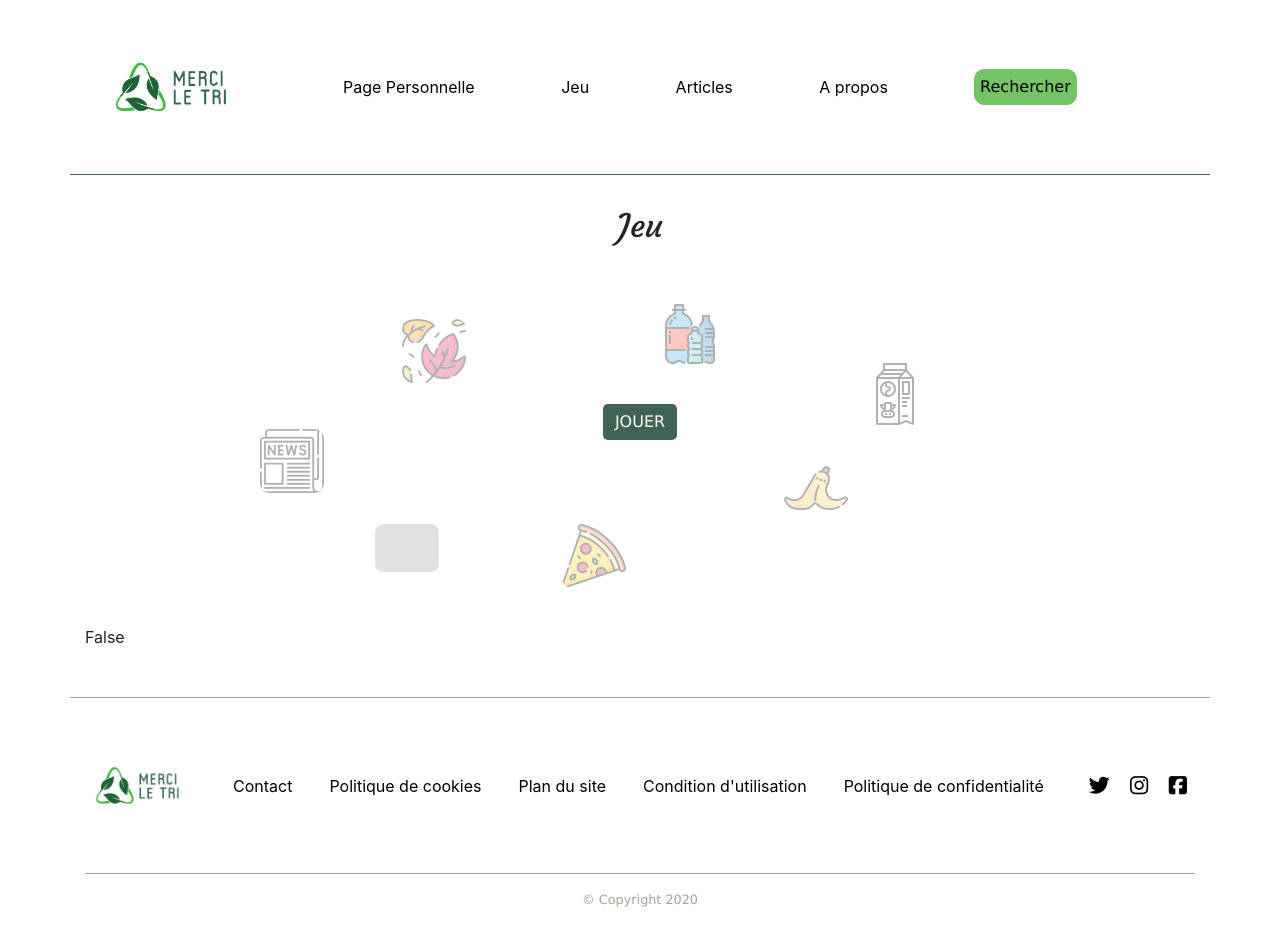
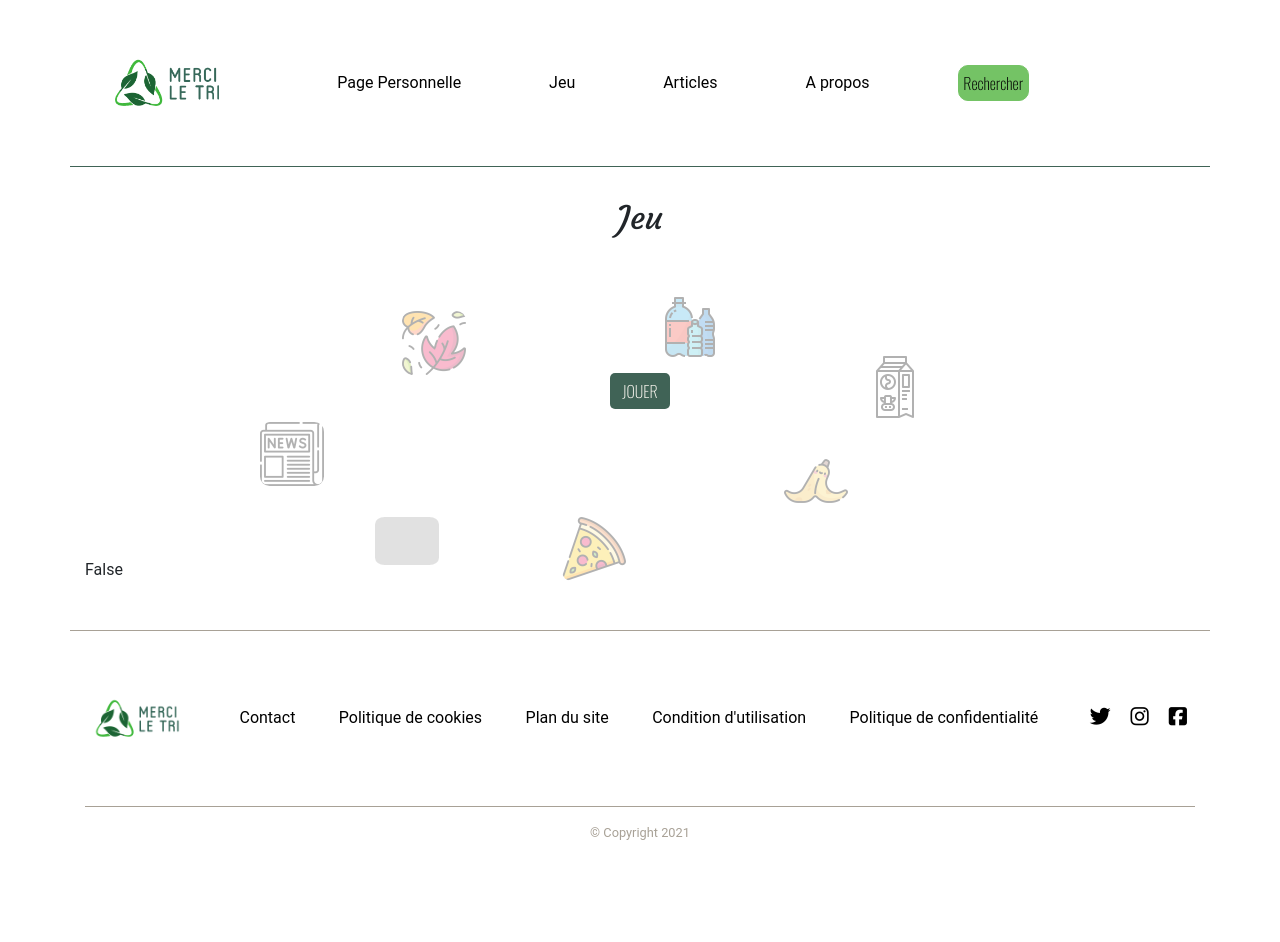
Before and after one commit to Aurelia61/Project_3, a Django app: page /game/ in a window 1280 px wide. After the commit the page ends 840 px from the top, so only its background shows below. Run offline with Django 3.2, Linux system fonts and the light colour scheme; some libraries are stand-ins or nearby versions; grey boxes are pictures that could not be loaded.

Commit message:
[IMP] css

```diff
--- a/merciletri/home/static/home/home.css
+++ b/merciletri/home/static/home/home.css
@@ -2,6 +2,7 @@
     margin: 0;
     padding: 0;
     box-sizing: border-box;
+    font-family: 'Roboto', Tahoma, sans-serif;
 }
 
 :root{
@@ -23,7 +24,7 @@ a{
     color: var(--stromboli);
 }
 h2{
-    font-family: 'Courgette', cursive;
+    font-family: 'Courgette', 'Oswald', Tahoma, sans-serif;
 }
 
 /*nav*/
@@ -166,7 +167,7 @@ h2{
 }
 .card-img-icon-text{
     text-transform: uppercase;
-    font-family: Verdana, Geneva, Tahoma, sans-serif;
+    font-family: 'Oswald', Tahoma, sans-serif;
     color: var(--floral);
     font-size: 0.7rem;
     letter-spacing: 0.1rem;
@@ -202,7 +203,7 @@ form{
     display: flex;
     justify-content: space-around;
     align-items: center;
-    font-family: Verdana, Geneva, Tahoma, sans-serif;
+    font-family: 'Oswald', Tahoma, sans-serif;
 }
 fieldset{
     width: 75%;
@@ -298,7 +299,7 @@ width: 100%;
     padding: 1rem 0;
     text-align: center;
     color: var(--cloudy);
-    font-family: Verdana, Geneva, Tahoma, sans-serif;
+    font-family: 'Oswald', Tahoma, sans-serif;
     font-size: 0.8rem;
 }
 @media screen and (max-width:768px){
--- a/merciletri/home/templates/home/main_layout.html
+++ b/merciletri/home/templates/home/main_layout.html
@@ -120,7 +120,7 @@
                         </div>
                     </div>
                     <div class="copyright">
-                        <p>© Copyright 2020</p>
+                        <p> &copy; Copyright 2021</p>
                     </div>
                 </div>
             </div>
```
